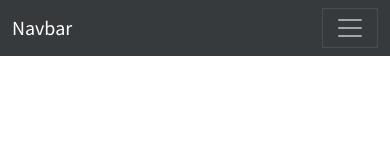
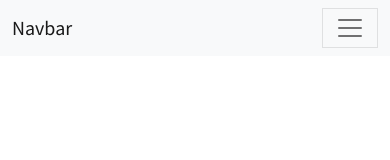
Before and after one commit to yuyun020403/praktikum-7, a plain HTML site: page index.html in a window 390 px wide. Drawn offline with Linux system fonts and the light colour scheme.

Commit message:
changes dark navbar to light navbar

```diff
--- a/index.html
+++ b/index.html
@@ -8,14 +8,15 @@
     <title>Template Project</title>
 </head>
 <body>
-    <row class="col12">
-    <nav class="navbar navbar-expand-lg navbar-dark bg-dark">
+    <div class="row">
+        <div class="col-12">
+            <nav class="navbar navbar-expand-lg navbar-light bg-light">
                 <div class="container-fluid">
                   <a class="navbar-brand" href="#">Navbar</a>
-          <button class="navbar-toggler" type="button" data-bs-toggle="collapse" data-bs-target="#navbarColor02" aria-controls="navbarColor02" aria-expanded="false" aria-label="Toggle navigation">
+                  <button class="navbar-toggler" type="button" data-bs-toggle="collapse" data-bs-target="#navbarColor03" aria-controls="navbarColor03" aria-expanded="false" aria-label="Toggle navigation">
                     <span class="navbar-toggler-icon"></span>
                   </button>
-          <div class="collapse navbar-collapse" id="navbarColor02">
+                  <div class="collapse navbar-collapse" id="navbarColor03">
                     <ul class="navbar-nav me-auto">
                       <li class="nav-item">
                         <a class="nav-link active" href="#">Home
@@ -44,12 +45,13 @@
                     </ul>
                     <form class="d-flex">
                       <input class="form-control me-sm-2" type="search" placeholder="Search">
-              <button class="btn btn-secondary my-2 my-sm-0" type="submit" fdprocessedid="u8d2zs">Search</button>
+                      <button class="btn btn-secondary my-2 my-sm-0" type="submit" fdprocessedid="kdvx8w">Search</button>
                     </form>
                   </div>
                 </div>
               </nav>
-    </row>
+        </div>
+    </div>
 
 
 </body>
```
Lines whose indentation alone changed are shown as unchanged.
